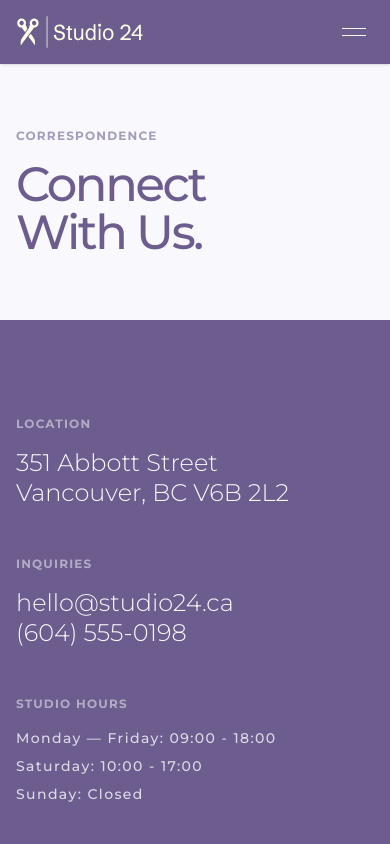
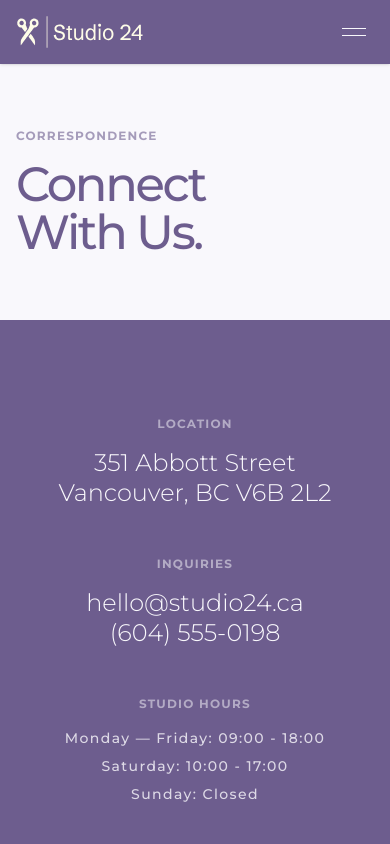
Before and after one commit to jacobadam/studio-24, a Next.js app: page /contact in a window 390 px wide. Shown: the top 844 px of the page. Built offline with nearby package versions, Linux system fonts and the light colour scheme; a web font is replaced by a local one.

Commit message:
minor positioning update

```diff
--- a/src/app/contact/page.tsx
+++ b/src/app/contact/page.tsx
@@ -17,7 +17,7 @@ export default function ContactPage(): React.JSX.Element {
       <section className="bg-primary py-24 text-secondary">
         <div className="mx-auto max-w-7xl px-4">
           <div className="grid grid-cols-1 gap-20 lg:grid-cols-2">
-            <div className="flex flex-col gap-12">
+            <div className="flex flex-col gap-12 text-center md:text-left">
               <div className="flex flex-col gap-4">
                 <h2 className="text-xs font-bold uppercase tracking-widest opacity-50">
                   Location
```
